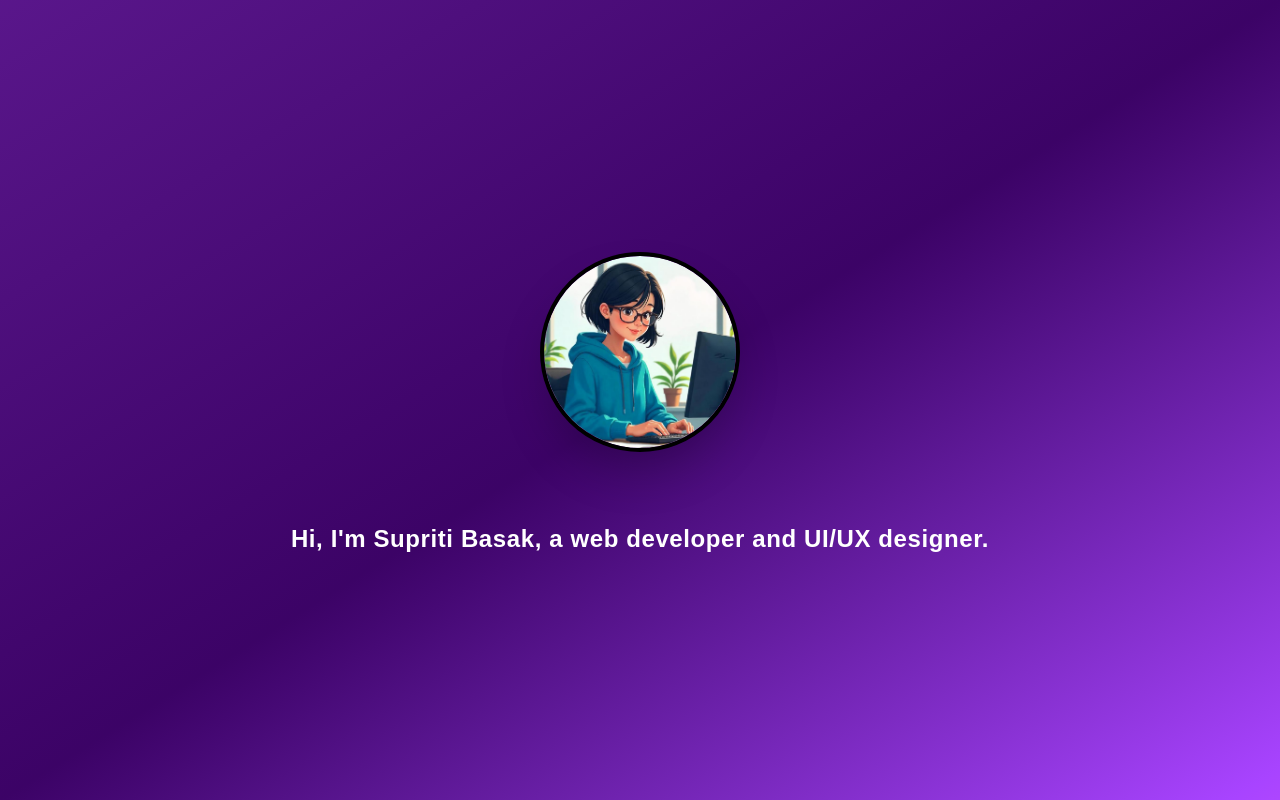
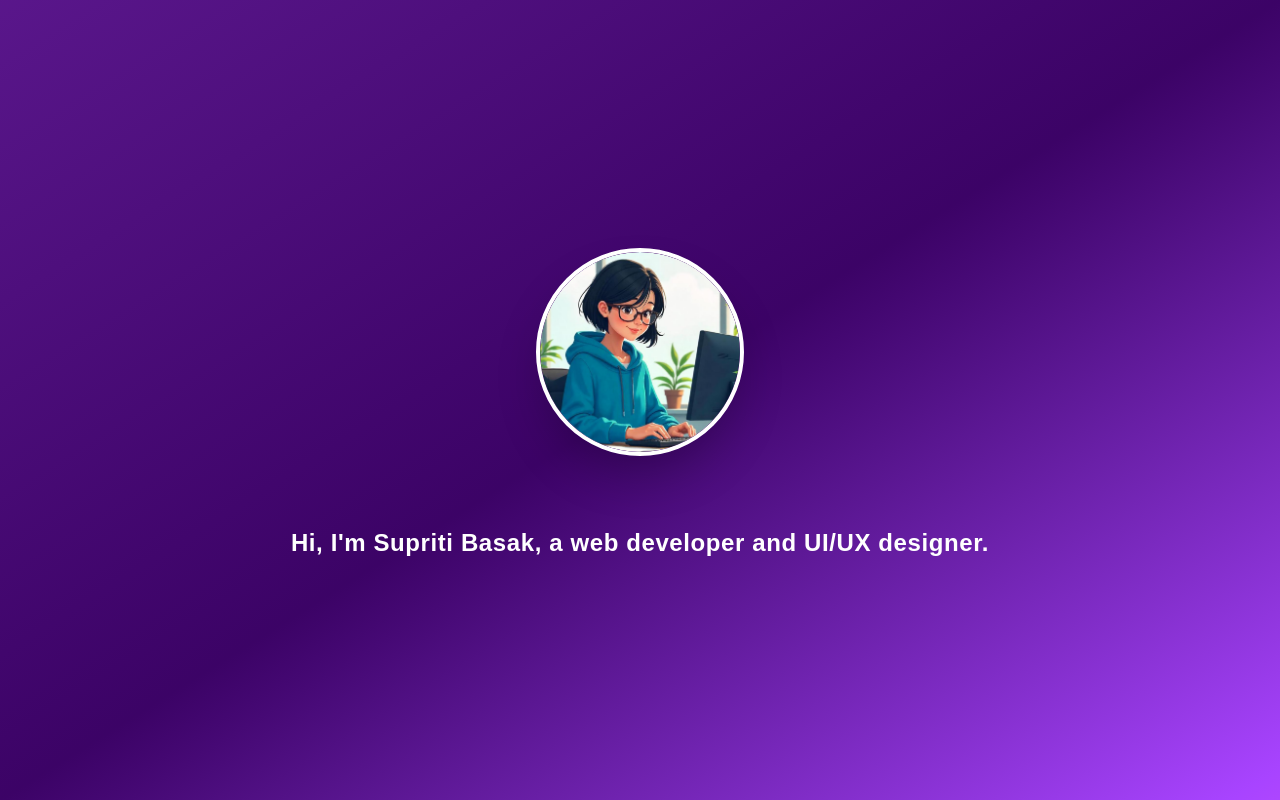
Before and after one commit to supriti10/portfolio-sbasak, a Next.js app: page / in a window 1280 px wide. Built offline with nearby package versions, Linux system fonts and the light colour scheme.

Commit message:
updated intro screen

```diff
--- a/app/page.tsx
+++ b/app/page.tsx
@@ -1,30 +1,16 @@
-// import HomeContent from './HomeContent';
-
-// export default function Home() {
-//   return <HomeContent />;
-// }
-
-
 "use client";
 
-import { useEffect, useState } from "react";
-import dynamic from "next/dynamic";
+import { useState } from "react";
+import HomeContent from "./HomeContent";
 import IntroScreen from "@/components/IntroScreen";
-
-const HomeContent = dynamic(() => import("./HomeContent"), { ssr: false });
 
 export default function Home() {
   const [entered, setEntered] = useState(false);
 
   return (
     <>
-      {!entered ? (
-        <IntroScreen onEnter={() => setEntered(true)} />
-      ) : (
-        <div className="animate-fade-in transition-opacity duration-1000">
-          <HomeContent />
-        </div>
-      )}
+      {!entered && <IntroScreen onEnter={() => setEntered(true)} isVisible={!entered} />}
+      {entered && <HomeContent />}
     </>
   );
 }
--- a/components/IntroScreen.tsx
+++ b/components/IntroScreen.tsx
@@ -4,15 +4,23 @@ import { motion, AnimatePresence } from "framer-motion";
 import { useState } from "react";
 import { TextGenerateEffect } from "./ui/TextGenerateEffect";
 
-export default function IntroScreen({ onEnter }: { onEnter: () => void }) {
+export default function IntroScreen({
+  onEnter,
+  isVisible,
+}: {
+  onEnter: () => void;
+  isVisible: boolean;
+}) {
   const [clicked, setClicked] = useState(false);
 
   const handleClick = () => {
     setClicked(true);
     setTimeout(() => {
-      onEnter();
-    }, 1200);
+      onEnter(); // show main content
+    }, 600); // faster: reduce from 1200ms to 600ms
   };
+
+  if (!isVisible) return null; // remove from DOM after transition
 
   return (
     <AnimatePresence>
@@ -21,16 +29,18 @@ export default function IntroScreen({ onEnter }: { onEnter: () => void }) {
           initial={{ opacity: 1 }}
           animate={{ opacity: 1 }}
           exit={{ opacity: 0 }}
+          transition={{ duration: 0.5 }}
           className="fixed inset-0 z-[9999] bg-gradient-to-br from-purple-900 via-purple-950 to-purple-500 backdrop-blur-md flex flex-col items-center justify-center text-center px-4"
         >
+          {/* Animated Circular Button */}
           <motion.button
             onClick={handleClick}
             initial={{ scale: 0 }}
             animate={{ scale: 1 }}
             whileHover={{ scale: 1.05 }}
             exit={{ scale: 20, opacity: 0 }}
-            transition={{ duration: 1.2, ease: "easeInOut" }}
-            className="cursor-pointer rounded-full overflow-hidden border-4 border-black w-50 h-50 shadow-2xl mt-6 mb-6"
+            transition={{ duration: 0.6, ease: "easeInOut" }}
+            className="cursor-pointer rounded-full overflow-hidden border-4 border-white w-52 h-52 shadow-2xl mt-6 mb-6"
           >
             <img
               src="/introPic.jpeg"
@@ -39,8 +49,9 @@ export default function IntroScreen({ onEnter }: { onEnter: () => void }) {
             />
           </motion.button>
 
+          {/* Bouncing Animated Text */}
           <TextGenerateEffect
-            className="mt-8 font-semibold text-xl md:text-2xl tracking-wide animate-bounce"
+            className="mt-8 font-semibold text-xl md:text-2xl tracking-wide text-white animate-bounce"
             words="Hi, I'm Supriti Basak, a web developer and UI/UX designer."
           />
         </motion.div>
```
